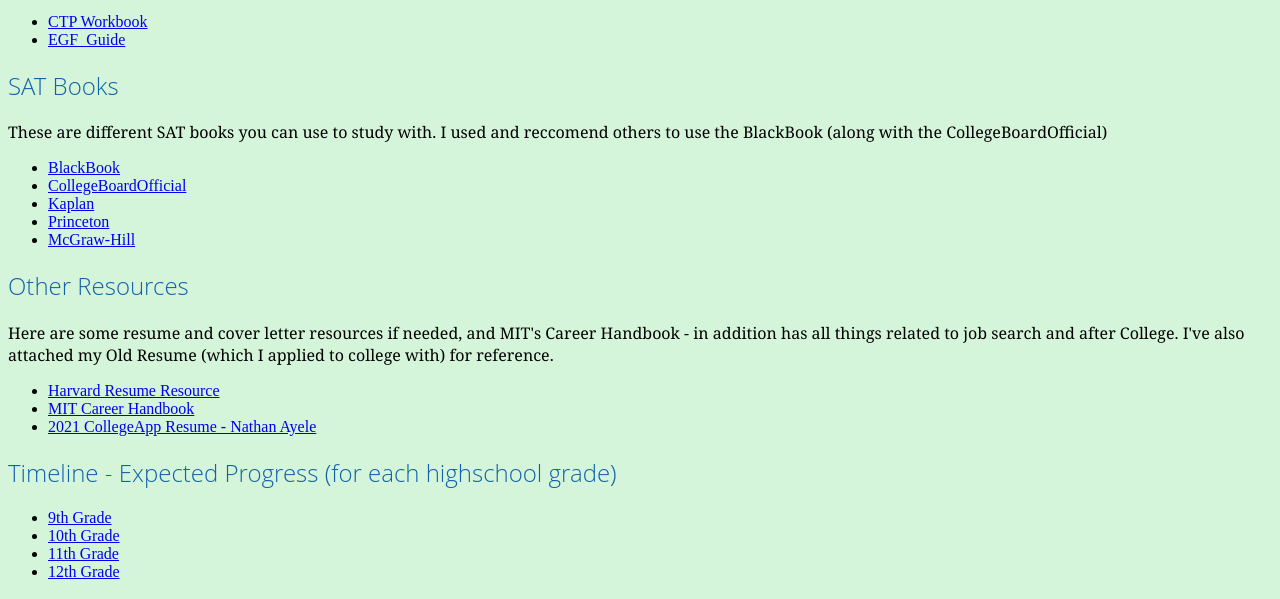
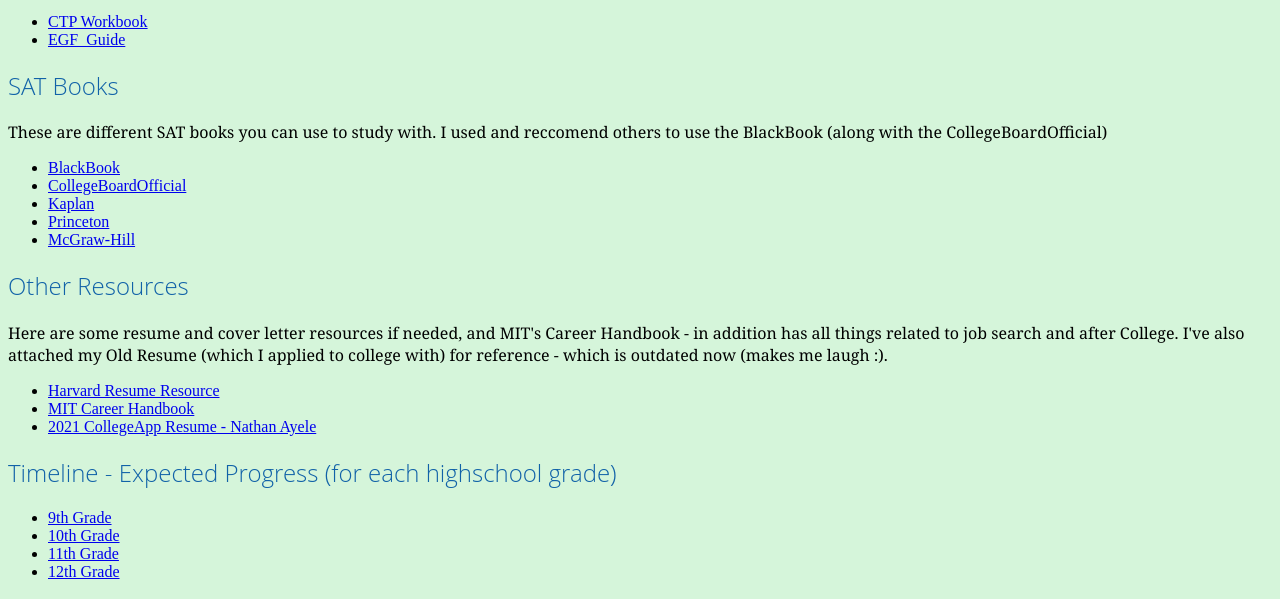
Before and after one commit to nta45/cs355-self-study, a plain HTML site: page index.html in a window 1280 px wide. Shown: the part 182-781 px from the top of the page. Drawn offline with Linux system fonts and the light colour scheme.

Commit message:
Update index.html

```diff
--- a/index.html
+++ b/index.html
@@ -35,7 +35,7 @@
             <li><a target="_blank" href="https://drive.google.com/file/d/13NmtuDTEfRkkDd9SCzXbBNcqDFzDOIaX/view?usp=share_link">McGraw-Hill</a></li>
         </ul>
         <h2>Other Resources</h2>
-        <p>Here are some resume and cover letter resources if needed, and MIT's Career Handbook - in addition has all things related to job search and after College. I've also attached my Old Resume (which I applied to college with) for reference. </p>
+        <p>Here are some resume and cover letter resources if needed, and MIT's Career Handbook - in addition has all things related to job search and after College. I've also attached my Old Resume (which I applied to college with) for reference - which is outdated now (makes me laugh :). </p>
         <ul>
             <li><a target="_blank" href="https://drive.google.com/file/d/1I6CD3RJ7JEDz4IwPh_uIU2Ry7KlqSANb/view?usp=sharing">Harvard Resume Resource</a></li>
             <li><a target="_blank" href="https://drive.google.com/file/d/1IEV5un3MfyAH4Rhe0ZIJFEc6VM0g8be_/view?usp=share_link">MIT Career Handbook</a></li>
```
